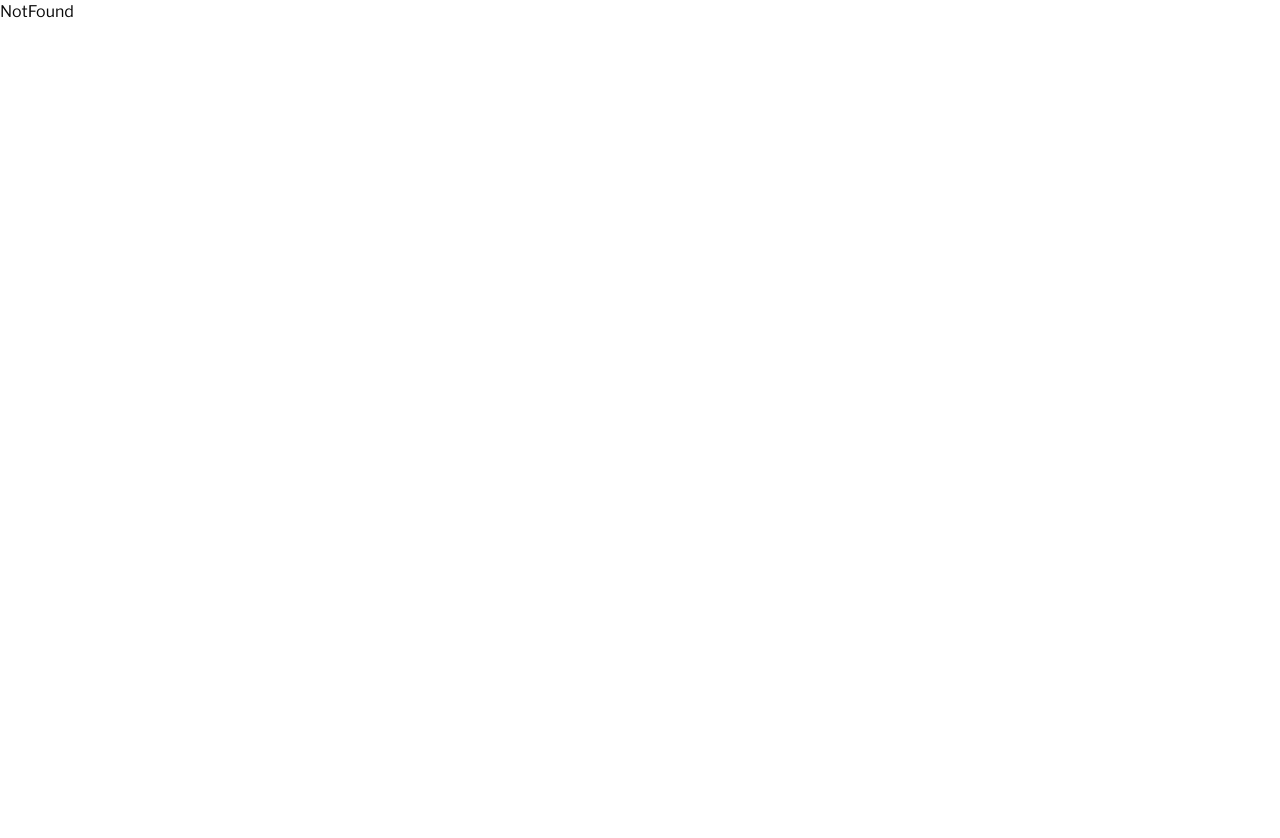
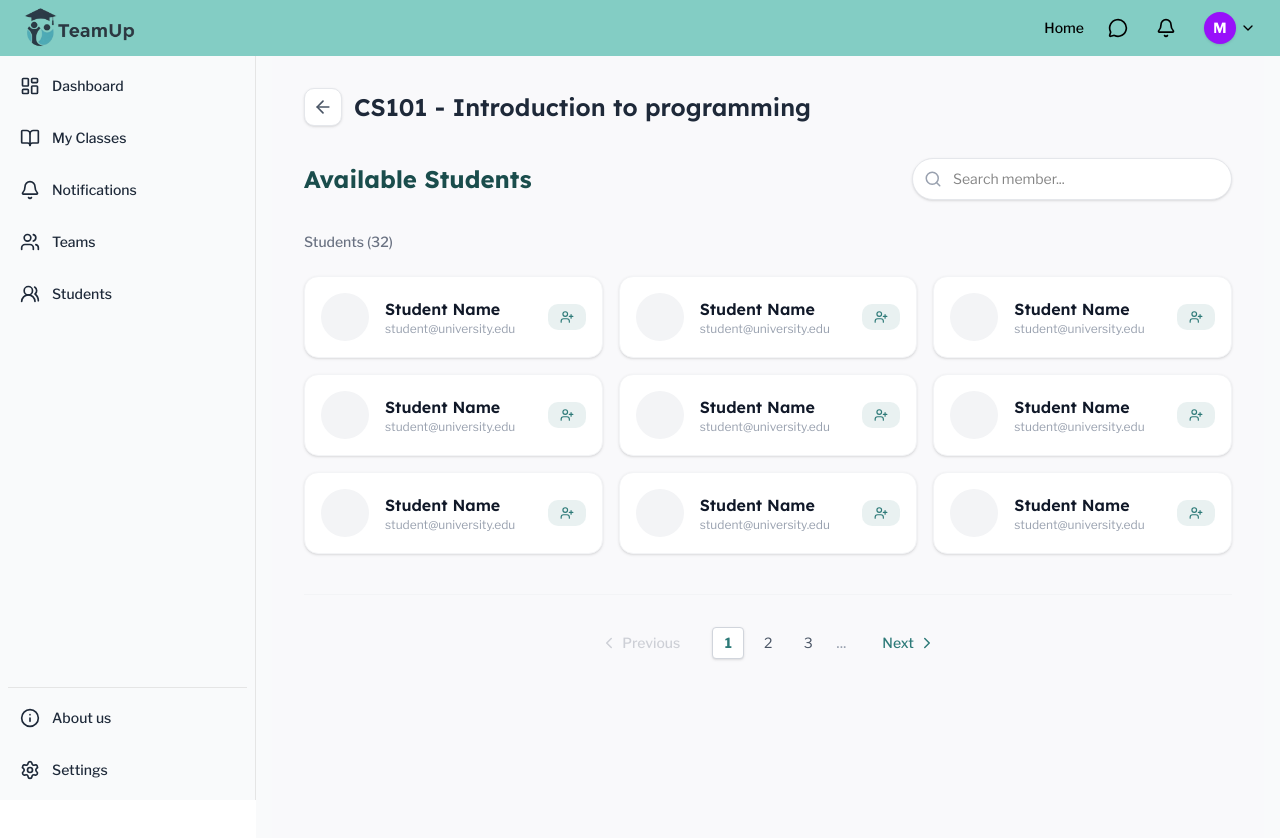
Before and after one commit to Mariam-Eid-Mohamed/Team-Up, a React (Vite) app: page /student/classes/1/available-members in a window 1280 px wide. Before the commit this address had no page. Shown: the top 838 px of the page. Before the commit the page ends 800 px from the top, so only its background shows below. Built offline with nearby package versions, Linux system fonts and the light colour scheme.

Commit message:
Available members for coursework added

```diff
--- a/src/App.tsx
+++ b/src/App.tsx
@@ -19,6 +19,7 @@ import ClassMembers from "./Pages/Instructor/Home/ClassMembers";
 import TeamWorkspace from "./Pages/Instructor/Home/TeamWorkspace";
 import TeamsPage from "./Pages/Instructor/Home/TeamsPage";
 import OwnTeams from "./Pages/Student/OwnTeams";
+import AvailableMembers from "./Pages/Instructor/Home/AvailableMembers";
 // export interface Class {
 //   id: string;
 //   name: string;
@@ -119,6 +120,7 @@ export default function App() {
         { path: "classes/:id/details", element: <ClassDetailsPage /> },
         { path: "classes/:id/sections/:sectionId", element: <SectionStream /> },
         { path: "classes/:id/members", element: <ClassMembers /> },
+        {path: "classes/:id/available-members", element: <AvailableMembers/> },
         { path: "teams/:teamId", element: <TeamWorkspace /> },
         { path: "teams", element: <OwnTeams /> },
         {
--- /dev/null
+++ b/src/Pages/Instructor/Home/AvailableMembers.tsx
@@ -0,0 +1,106 @@
+import React, { useState } from 'react';
+import { useNavigate, useParams, useLocation } from 'react-router-dom';
+import { ArrowLeft, Search, UserPlus } from 'lucide-react';
+import { Pagination } from '../../../components/Pagination/Pagination';
+
+const AvailableMembers: React.FC = () => {
+  const navigate = useNavigate();
+  const { id } = useParams<{ id: string }>();
+  const location = useLocation();
+  const isInstructor = location.pathname.includes('/instructor');
+
+  const [searchQuery, setSearchQuery] = useState("");
+  const [currentPage, setCurrentPage] = useState(1);
+  const totalPages = 5;
+
+  return (
+    <div className="min-h-screen bg-gray-50/50 px-3 py-4 sm:p-6 md:p-8"> {/* ⭐ better mobile padding */}
+      <div className="max-w-6xl mx-auto">
+
+        {/* Navigation Header */}
+        <div className="flex items-center gap-3 mb-6 sm:mb-8"> {/* ⭐ tighter spacing */}
+          <button
+            onClick={() => navigate(-1)}
+            className="p-2 bg-white border border-gray-200 rounded-lg shadow-sm"
+          >
+            <ArrowLeft size={20} className="text-gray-600" />
+          </button>
+
+          {/* wrap title instead of truncate on small */}
+          <h1 className="text-base sm:text-xl md:text-2xl font-semibold text-gray-800 leading-snug">
+            CS101 - Introduction to programming
+          </h1>
+        </div>
+
+        {/* Search & Stats Header */}
+        <div className="flex flex-col gap-4 mb-6 sm:mb-8 md:flex-row md:items-center md:justify-between">
+          <div>
+            <h2 className="text-xl sm:text-2xl font-bold text-[#1A4D4C]">
+              Available Students
+            </h2>
+
+          </div>
+
+          {/* full width search always */}
+          <div className="relative w-full md:w-80">
+            <Search className="absolute left-3 top-1/2 -translate-y-1/2 text-gray-400" size={18} />
+            <input
+              type="text"
+              placeholder="Search member..."
+              className="w-full pl-10 pr-4 py-2.5 text-sm bg-white border border-gray-200 rounded-full focus:outline-none focus:ring-2 focus:ring-[#2D7A78]/20 shadow-sm"
+              value={searchQuery}
+              onChange={(e) => setSearchQuery(e.target.value)}
+            />
+          </div>
+        </div>
+
+
+
+        {/* Students Header */}
+        <div className="mb-4 sm:mb-6">
+          <p className="text-gray-500 text-sm font-medium">Students (32)</p>
+        </div>
+
+       {/* responsive grid tuned for phones */}
+<div className="grid grid-cols-1 sm:grid-cols-2 lg:grid-cols-3 gap-3 sm:gap-4 mb-8 sm:mb-10">
+  {Array.from({ length: 9 }).map((_, i) => (
+    <div
+      key={i}
+      className="bg-white p-3 sm:p-4 rounded-xl border border-gray-100 flex items-center justify-between gap-3 shadow-sm hover:border-[#2D7A78]/30 transition-colors"
+    >
+      <div className="flex items-center gap-3 sm:gap-4 min-w-0">
+        <div className="w-10 h-10 sm:w-12 sm:h-12 rounded-full bg-gray-100 flex-shrink-0" />
+
+        <div className="min-w-0">
+          <h4 className="font-semibold text-sm sm:text-base text-gray-900 truncate">
+            Student Name
+          </h4>
+          <p className="text-xs text-gray-400 truncate">
+            student@university.edu
+          </p>
+        </div>
+      </div>
+
+      {/* Invite Button */}
+      <button
+        onClick={() => console.log(`Inviting student ${i}`)}
+        className="flex-shrink-0 flex items-center gap-1.5 px-3 py-1.5 bg-[#2D7A78]/10 text-[#2D7A78] hover:bg-[#2D7A78] hover:text-white rounded-lg transition-all text-xs font-semibold group"
+      >
+        <UserPlus size={14} className="group-hover:scale-110 transition-transform" />
+        <span className="hidden xs:inline">Invite</span>
+      </button>
+    </div>
+  ))}
+</div>
+
+        <Pagination
+          currentPage={currentPage}
+          totalPages={totalPages}
+          onPageChange={(page) => setCurrentPage(page)}
+        />
+      </div>
+    </div>
+  );
+};
+
+export default AvailableMembers;
--- a/src/Pages/Instructor/Home/TeamWorkspace.tsx
+++ b/src/Pages/Instructor/Home/TeamWorkspace.tsx
@@ -31,7 +31,8 @@ export default function TeamWorkspace() {
 
   const handleInviteClick = () => {
     const role = window.location.pathname.includes('/instructor') ? 'instructor' : 'student';
-    navigate(`/${role}/classes/${teamData.classId}/members`);
+    navigate(`/${role}/classes/${teamData.classId}/available-members`);
+
   };
 
   return (
```
